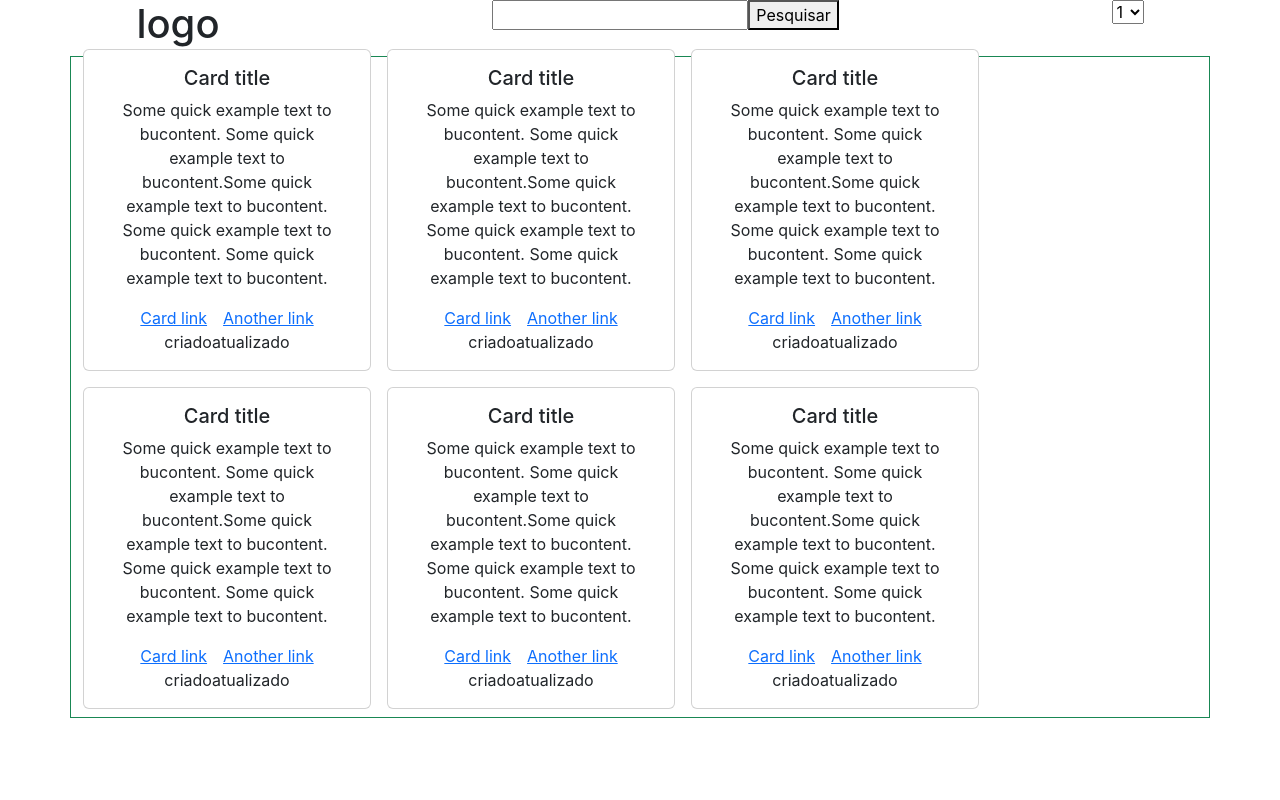
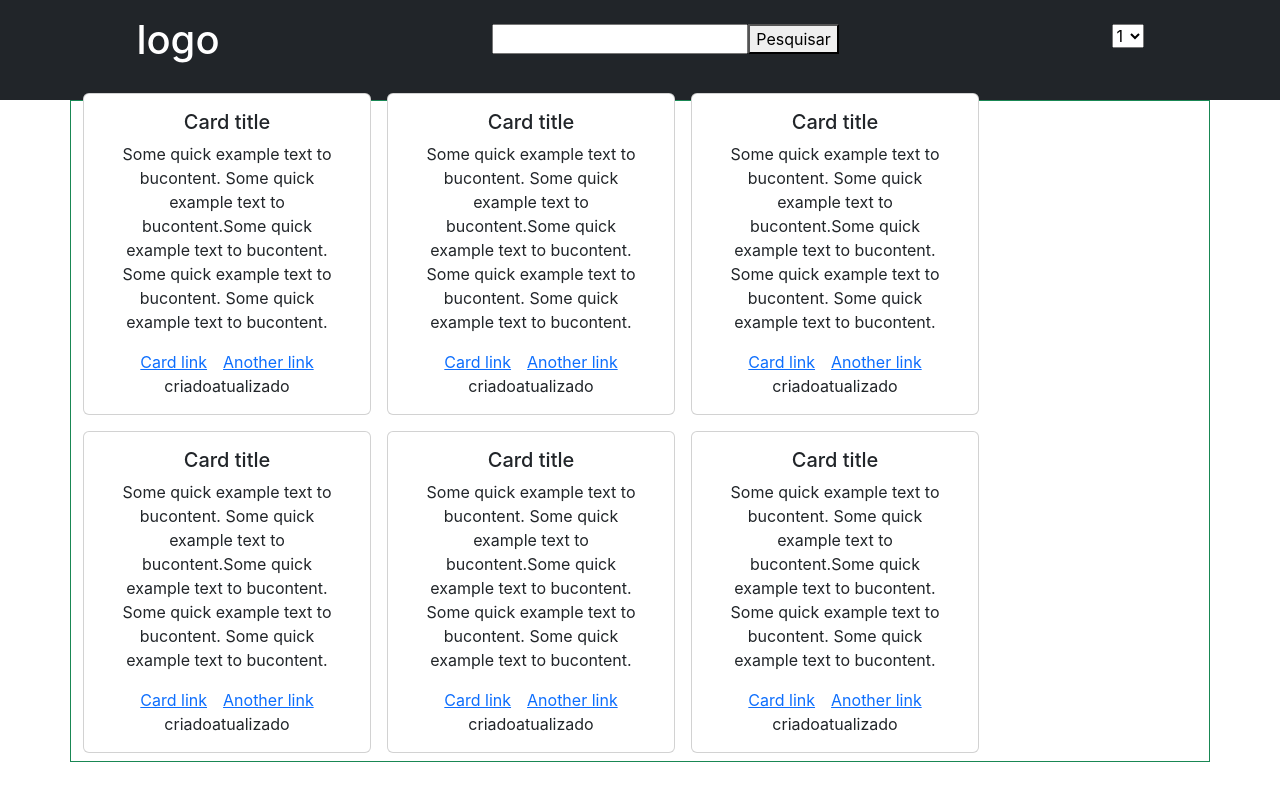
Before and after one commit to GustavoSFer/Motrix--gestao-de-conteudo, a React (Create React App) app in the folder front-end/: page / in a window 1280 px wide. Built offline with nearby package versions, Linux system fonts and the light colour scheme.

Commit message:
Style: arrumando o style do header

```diff
--- a/front-end/src/Components/Header.jsx
+++ b/front-end/src/Components/Header.jsx
@@ -2,9 +2,13 @@ import React from 'react';
 import PropTypes from 'prop-types';
 
 function Header({ children }) {
+  // Css - style
+  const width = {
+    height: '100px',
+  };
   return (
-    <header className="d-flex justify-content-around">
-      <h1>logo</h1>
+    <header className="d-flex justify-content-around bg-dark text-white" style={width}>
+      <h1 className="mt-3">logo</h1>
       { children }
     </header>
   );
--- a/front-end/src/Pages/Principal.jsx
+++ b/front-end/src/Pages/Principal.jsx
@@ -8,12 +8,12 @@ function Principal() {
 
       <header>
         <Header>
-          <div>
+          <div className="mt-4">
             <input type="text" />
             <button type="button">Pesquisar</button>
           </div>
           <div>
-            <select>
+            <select className="mt-4">
               <option value="1">1</option>
               <option value="2">2</option>
             </select>
```
